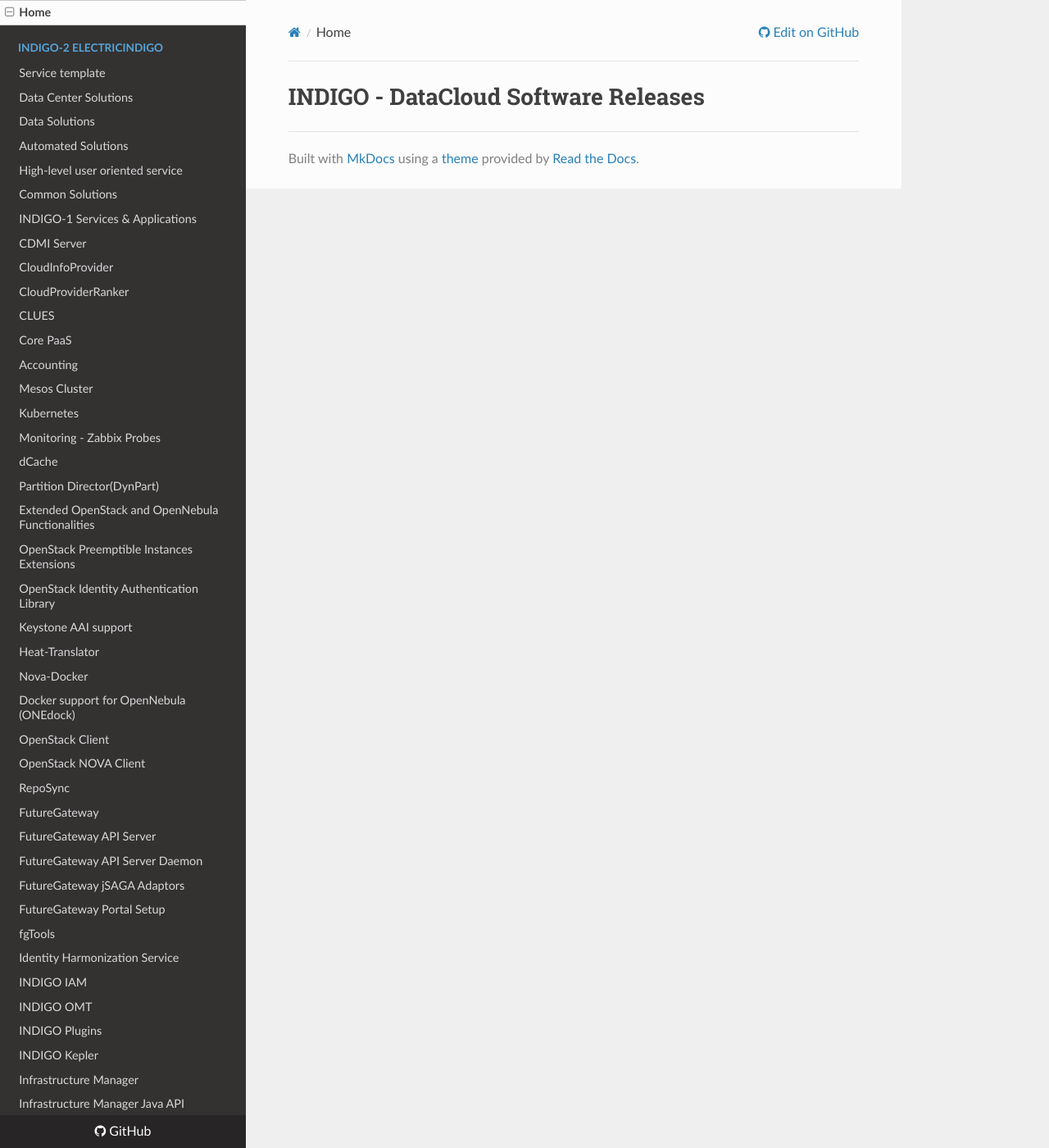
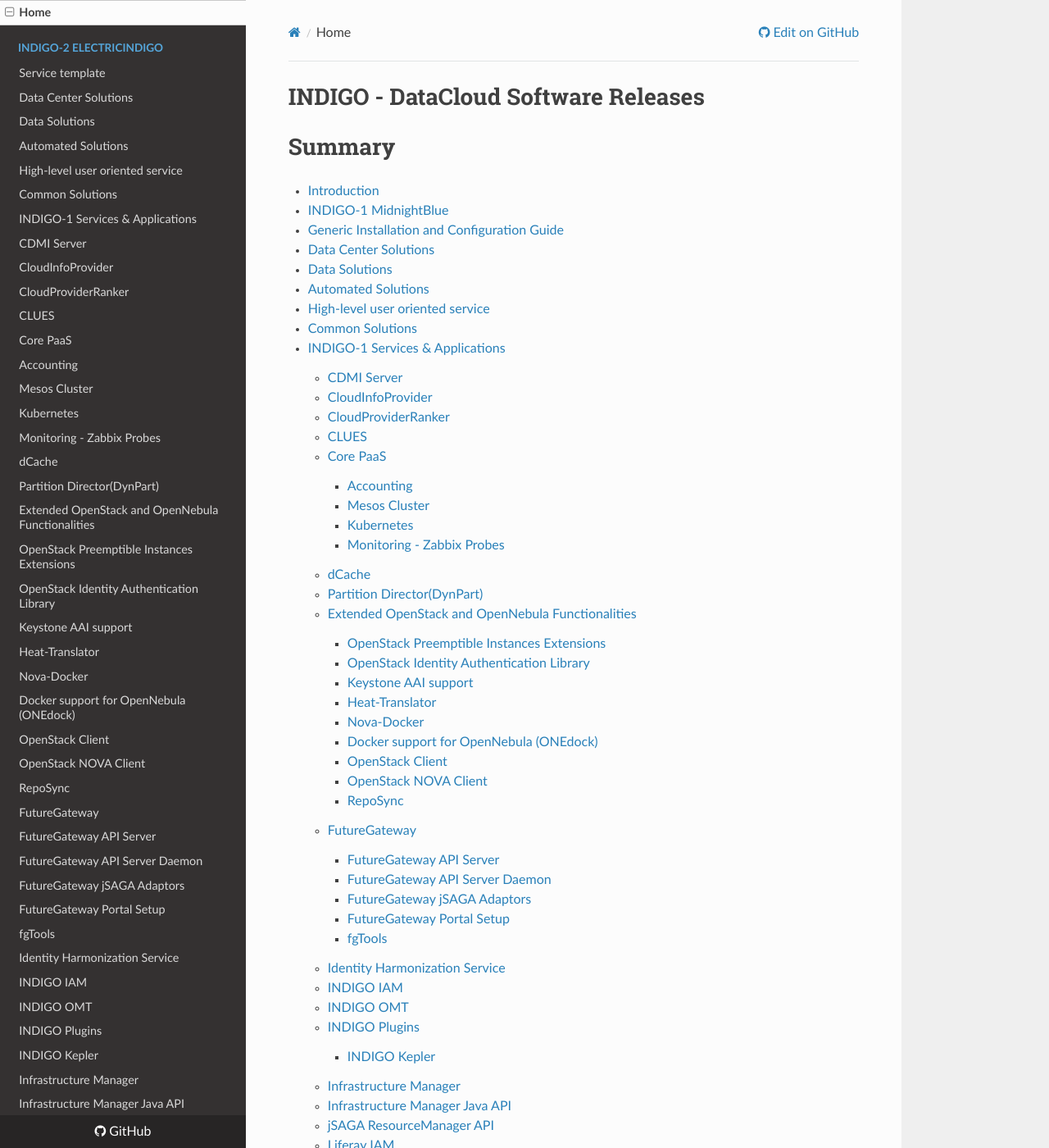
Before and after one commit to caifti/indigo-datacloud-releases-rtd, an MkDocs documentation site: the page built from docs/index.md, in a window 1280 px wide and 1400 px high. Shown: the whole window at 82% size. Built offline with MkDocs 1.6.1, drawn with Linux system fonts in a browser that asks for light colours; nearby versions of some CDN libraries; old or Windows-style settings are respelled for this version of MkDocs; some of the changed text lies outside the part shown.

Commit message:
Update index.md

```diff
--- a/docs/index.md
+++ b/docs/index.md
@@ -1,3 +1,77 @@
 
 INDIGO - DataCloud Software Releases
 ====================================
+
+# Summary
+
+* [Introduction](README.md)
+* [INDIGO-1 MidnightBlue](chapter1.md)
+   * [Generic Installation and Configuration Guide](generic_installation_and_configuration_guide_1.md)
+   * [Data Center Solutions](indigo1/datacenter_solutions.md)
+   * [Data Solutions](indigo1/data_solutions.md)
+   * [Automated Solutions](indigo1/automated_solutions.md)
+   * [High-level user oriented service](indigo1/high-level_user_oriented_service.md)
+   * [Common Solutions](indigo1/common_solutions.md)
+   * [INDIGO-1  Services & Applications](indigo1/all.md)
+       * [CDMI Server](indigo1/cdmi1.md)
+       * [CloudInfoProvider](indigo1/cip1.md)
+       * [CloudProviderRanker](indigo1/cpr1.md)
+       * [CLUES](indigo1/clues1.md)
+       * [Core PaaS](indigo1/core_paas1.md)
+         * [Accounting](indigo1/accounting1.md)
+         * [Mesos Cluster](indigo1/mesos1.md)
+         * [Kubernetes](indigo1/kubernetes1.md)
+         * [Monitoring - Zabbix Probes](indigo1/zabbix-probes1.md)
+       * [dCache](indigo1/dcache1.md)
+       * [Partition Director(DynPart)](indigo1/dynpart1.md)
+       * [Extended OpenStack and OpenNebula Functionalities](indigo1/eoof1.md)
+         * [OpenStack Preemptible Instances Extensions](indigo1/opie1.md)
+         * [OpenStack Identity Authentication Library](indigo1/keystone_library1.md)
+         * [Keystone AAI support](indigo1/keystone_aai_support1.md)
+         * [Heat-Translator](indigo1/heat-translator1.md)
+         * [Nova-Docker](indigo1/nova-docker1.md)
+         * [Docker support for OpenNebula (ONEdock)](indigo1/onedock1.md)
+         * [OpenStack Client](indigo1/python-osclient1.md)
+         * [OpenStack NOVA Client](indigo1/python-nova1.md)
+         * [RepoSync](indigo1/reposync1.md)
+       * [FutureGateway](indigo1/fg1.md)
+         * [FutureGateway API Server](indigo1/fgapiserver1.md)
+         * [FutureGateway API Server Daemon](indigo1/fgapiserverdaemon1.md)
+         * [FutureGateway jSAGA Adaptors](indigo1/fg_jsaga_adaptors1.md)
+         * [FutureGateway Portal Setup](indigo1/fgportalsetup1.md)
+         * [fgTools](indigo1/fgtools1.md)
+       * [Identity Harmonization Service](indigo1/idh1.md)
+       * [INDIGO IAM](indigo1/iam1.md)
+       * [INDIGO OMT](indigo1/omt1.md)
+       * [INDIGO Plugins](indigo1/indigo_plugin1.md)
+         * [INDIGO Kepler](indigo1/kepler1.md)
+       * [Infrastructure Manager](indigo1/im1.md)
+       * [Infrastructure Manager Java API](indigo1/imjavaapi1.md)
+       * [jSAGA ResourceManager API](indigo1/jsagarmapi1.md)
+       * [Liferay IAM](indigo1/liferayiam1.md)
+       * [ONEDATA](indigo1/onedata1.md)
+       * [OCCI support for OpenStack and OpenNebula](indigo1/occi1.md)
+         * [OpenStack OCCI Interface](indigo1/ooi1.md)
+         * [pOCCI](indigo1/pocci1.md)
+         * [rOCCI](indigo1/rocci1.md)
+         * [jOCCI](indigo1/jocci1.md)
+       * [Ophidia](indigo1/ophidia1.md)
+       * [Orchestrator](indigo1/orchestrator1.md)
+       * [Nova-Docker](indigo1/nova-docker1.md)
+       * [QoS/SLA Management Service](indigo1/slam1.md)
+       * [Synergy](indigo1/synergy1.md)
+       * [TOSCA Parser & Types](indigo1/tosca-pt1.md)
+       * [Token Translation Service](indigo1/tts1.md)
+       * [udocker](indigo1/udocker1.md)
+   * [Updates](indigo1/updates.md)
+     * [Eighth Update of INDIGO-1](indigo1/eight_update_of_indigo-1.md)
+     * [Seventh Update of INDIGO-1](indigo1/seventh_update_of_indigo-1.md)
+     * [Sixth Update of INDIGO-1](indigo1/sixth_update_of_indigo-1.md)
+     * [Fifth Update of INDIGO-1](indigo1/fifth_update_of_indigo-1.md)
+     * [Fourth Update of INDIGO-1](indigo1/fourth_update_of_indigo-1.md)
+     * [Third Update of INDIGO-1](indigo1/third_update_of_indigo-1.md)
+     * [Second Update of INDIGO-1](indigo1/second_update_of_indigo-1.md)
+     * [First Update of INDIGO-1](indigo1/first_update_of_indigo-1.md)
+   * [Service template](service_template.md)
+
+* [INDIGO-2 ElectricIndigo](chapter2.md)
```
